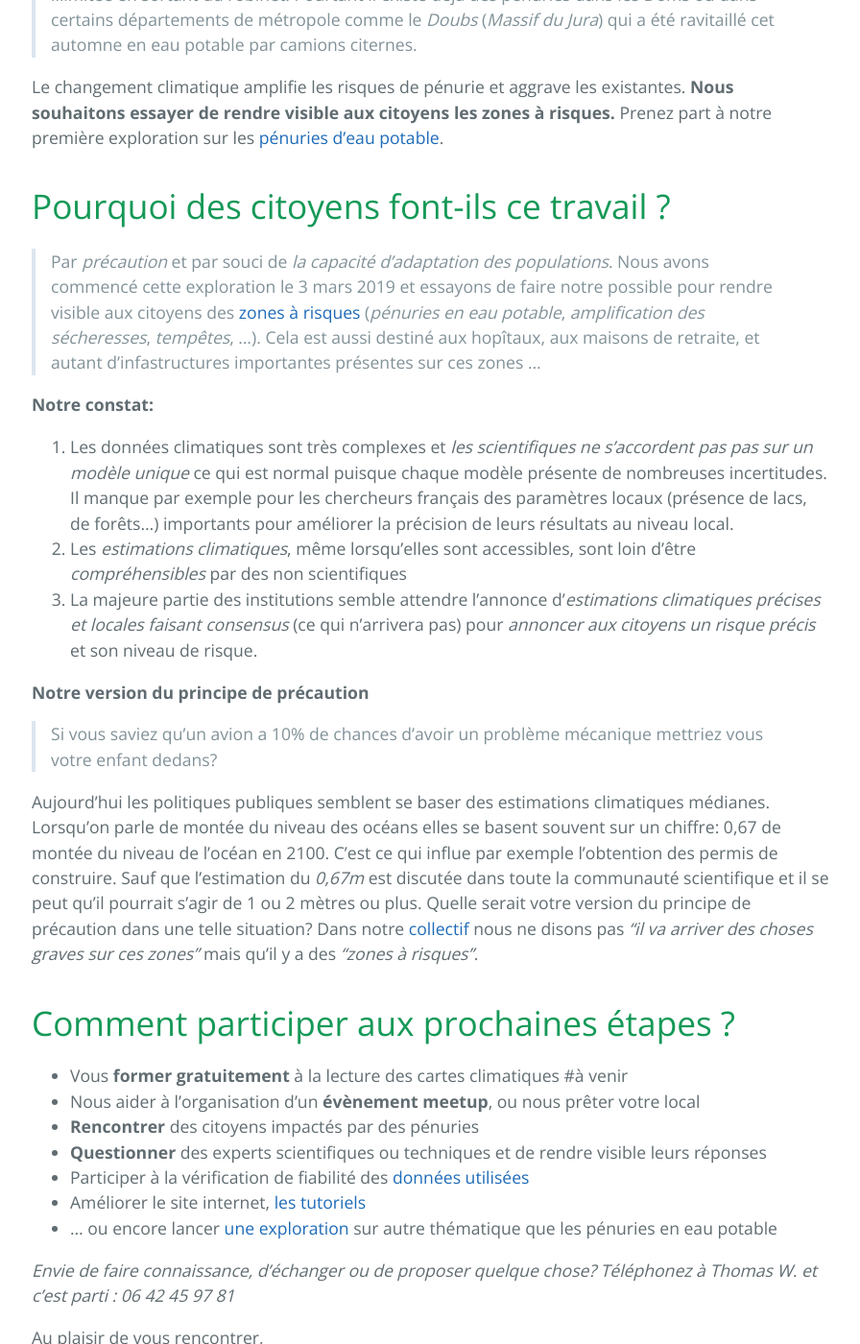
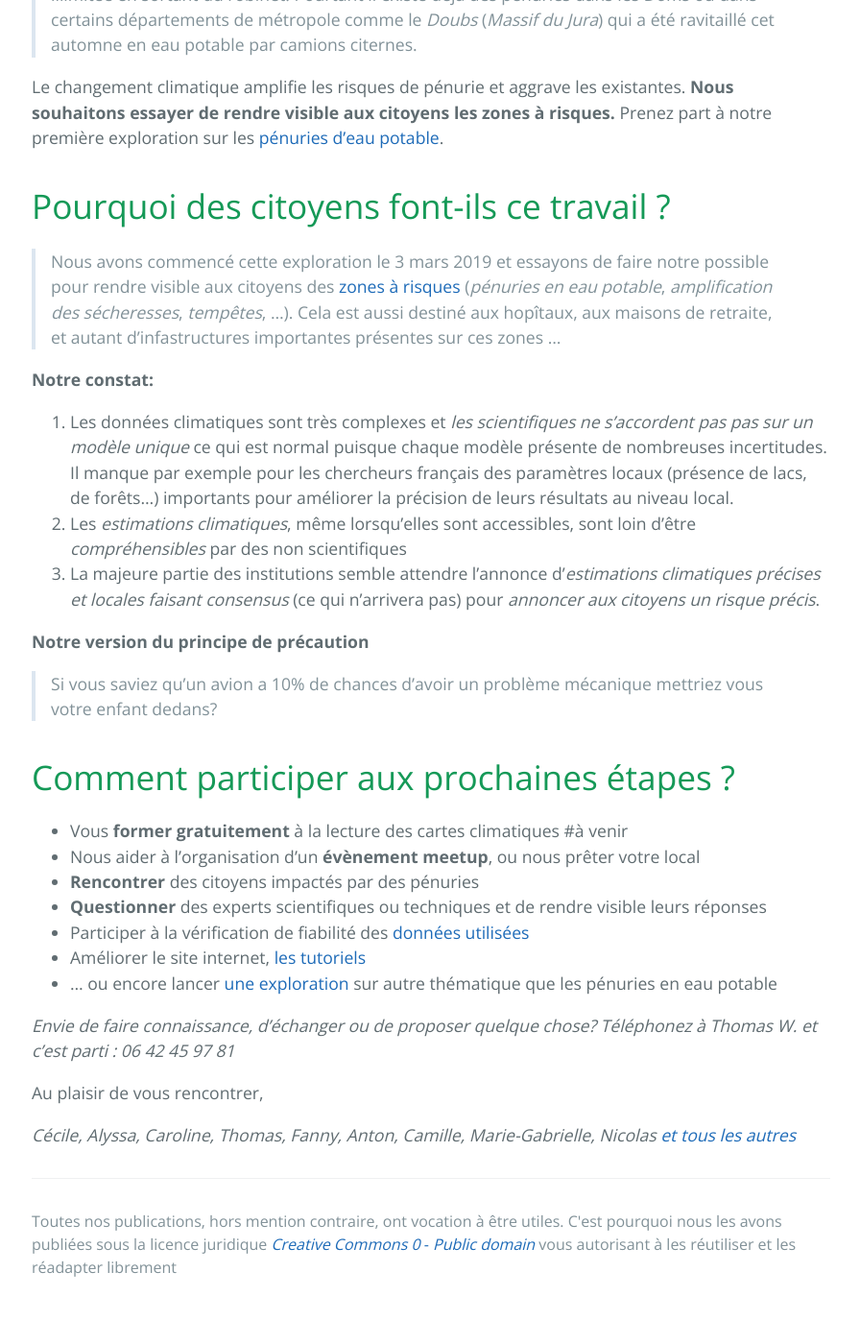
Before and after one commit to secheresses/Ancien-site, a Jekyll site: the page built from index.md, in a window 1280 px wide and 1400 px high, scrolled down 686 px. Shown: the whole window at 96% size, without its empty margins (191-1087 px from the left). Built offline with Jekyll 4.4.1, drawn with Linux system fonts in a browser that asks for light colours; after the commit the page ends 2050 px from its top, so only the background shows below that.

Commit message:
Mise à jour description

```diff
--- a/index.md
+++ b/index.md
@@ -16,18 +16,16 @@ Le changement climatique amplifie les risques de pénurie et aggrave les existan
 
 # Pourquoi des citoyens font-ils ce travail ?
 
-> Par *précaution* et par souci de *la capacité d'adaptation des populations*. Nous avons commencé cette exploration le 3 mars 2019 et essayons de faire notre possible pour rendre visible aux citoyens des [zones à risques](../methode) (*pénuries en eau potable*, *amplification des sécheresses*, *tempêtes*, ...). Cela est aussi destiné aux hopîtaux, aux maisons de retraite, et autant d'infastructures importantes présentes sur ces zones ...
+> Nous avons commencé cette exploration le 3 mars 2019 et essayons de faire notre possible pour rendre visible aux citoyens des [zones à risques](../methode) (*pénuries en eau potable*, *amplification des sécheresses*, *tempêtes*, ...). Cela est aussi destiné aux hopîtaux, aux maisons de retraite, et autant d'infastructures importantes présentes sur ces zones ...
 
 **Notre constat:**
 1. Les données climatiques sont très complexes et *les scientifiques ne s'accordent pas pas sur un modèle unique* ce qui est normal puisque chaque modèle présente de nombreuses incertitudes. Il manque par exemple pour les chercheurs français des paramètres locaux (présence de lacs, de forêts...) importants pour améliorer la précision de leurs résultats au niveau local.
 2. Les *estimations climatiques*, même lorsqu'elles sont accessibles, sont loin d'être *compréhensibles* par des non scientifiques
-3. La majeure partie des institutions semble attendre l'annonce d'*estimations climatiques précises et locales faisant consensus* (ce qui n'arrivera pas) pour *annoncer aux citoyens un risque précis* et son niveau de risque.
+3. La majeure partie des institutions semble attendre l'annonce d'*estimations climatiques précises et locales faisant consensus* (ce qui n'arrivera pas) pour *annoncer aux citoyens un risque précis*.
 
 **Notre version du principe de précaution**
 
 > Si vous saviez qu'un avion a 10% de chances d'avoir un problème mécanique mettriez vous votre enfant dedans?
-
-Aujourd'hui les politiques publiques semblent se baser des estimations climatiques médianes. Lorsqu'on parle de montée du niveau des océans elles se basent souvent sur un chiffre: 0,67 de montée du niveau de l'océan en 2100. C'est ce qui influe par exemple l'obtention des permis de construire. Sauf que l'estimation du *0,67m* est discutée dans toute la communauté scientifique et il se peut qu'il pourrait s'agir de 1 ou 2 mètres ou plus. Quelle serait votre version du principe de précaution dans une telle situation? Dans notre [collectif](../collectif) nous ne disons pas *"il va arriver des choses graves sur ces zones"* mais qu'il y a des *"zones à risques"*.
 
 # Comment participer aux prochaines étapes ?
 
```
